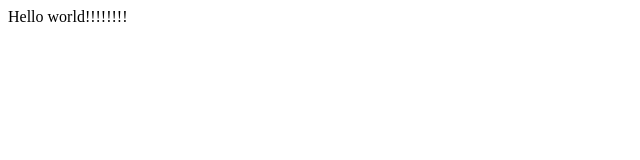
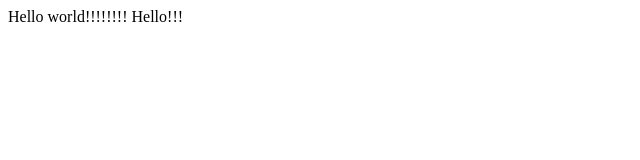
Before and after one commit to exkellybur/ColdFamousGoals, a plain HTML site: page index.html in a window 1280 px wide. Shown: the full height of the page, 0-640 px from the left. Drawn offline with Linux system fonts and the light colour scheme.

Commit message:
Added a new line in HTML

```diff
--- a/index.html
+++ b/index.html
@@ -10,6 +10,7 @@
 
 <body>
   Hello world!!!!!!!!
+  Hello!!!
   <script src="script.js"></script>
 </body>
 
```
